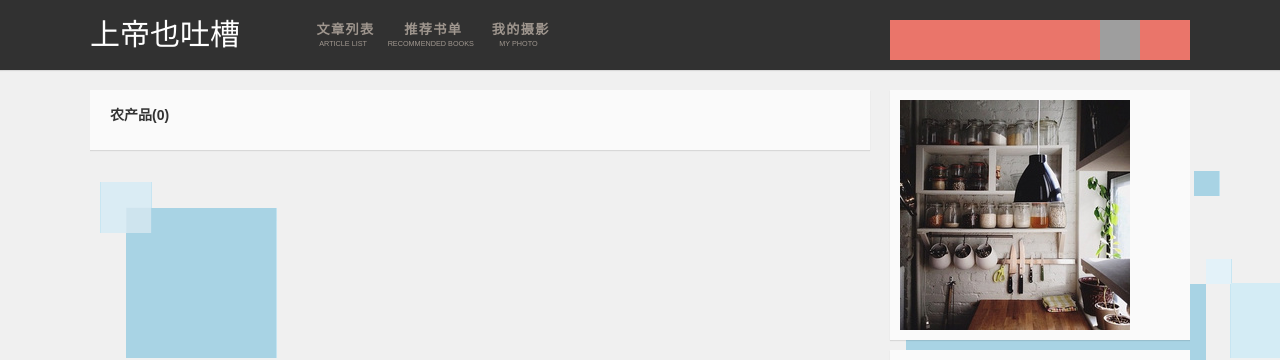
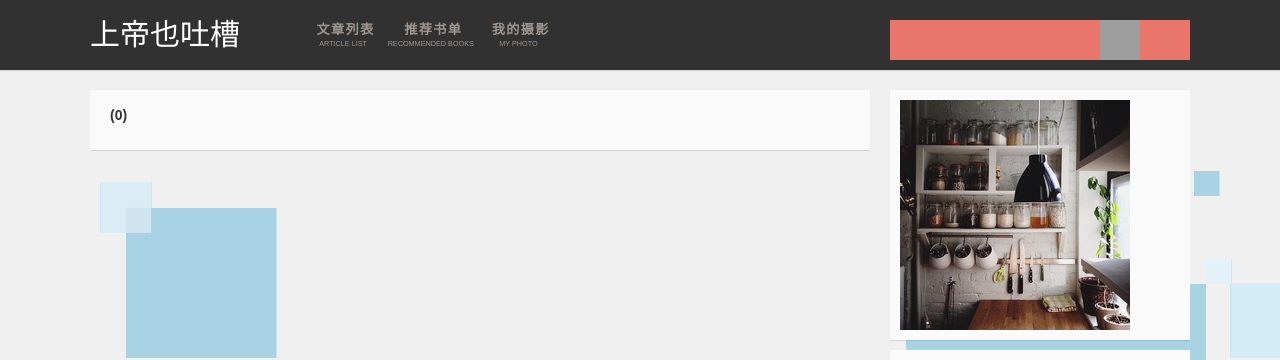
Before and after one commit to godtoo/godtoo.github.com, a Jekyll site: the page built from categorys/农产品.html, in a window 1280 px wide. Shown: the top 360 px of the page. Built offline with Jekyll 4.4.1, drawn with Linux system fonts in a browser that asks for light colours; nearby versions of some CDN libraries.

Commit message:
change css

```diff
--- a/_includes/category.html
+++ b/_includes/category.html
@@ -1,5 +1,5 @@
 <div class="categorybox radius">
-	<h3>{{ page.catename }}({{ site.categories[page.catename] | size }})</h3>
+	<h3>{{ site.catenames[page.catename] }}({{ site.categories[page.catename] | size }})</h3>
 	<ul class="index_ul">
 		{% for post in site.categories[page.catename] %}
 		<li><span>[{{ post.date | date:"%Y-%m-%d"  }}]</span><a href="{{ site:url  }}{{ post.url  }}" target="_blank">{{post.title}}</a> </li>
```
